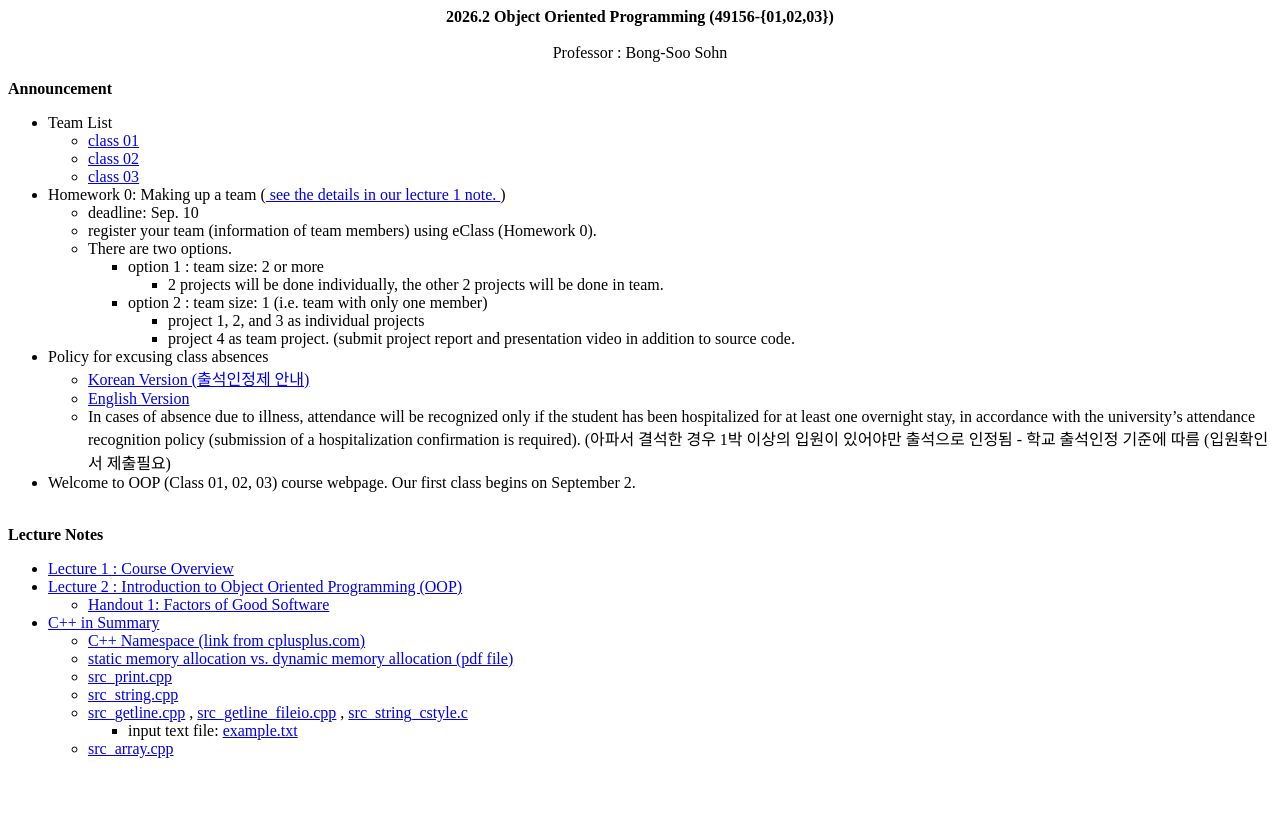
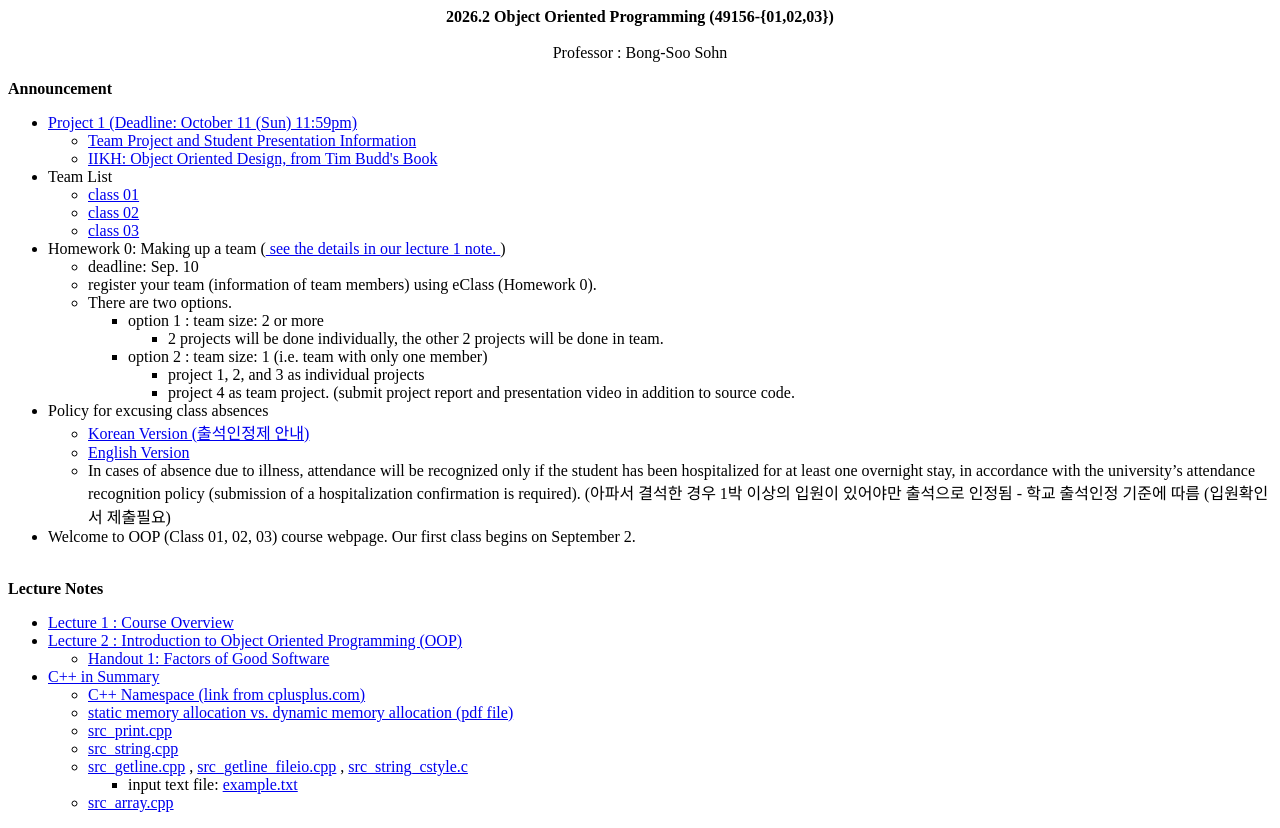
Before and after one commit to sohnbong/oop26, a plain HTML site: page index.html in a window 1280 px wide. Before the commit the page ends 800 px from the top, so only its background shows below. Drawn offline with Linux system fonts and the light colour scheme.

Commit message:
Add project 1 announcement and related links

```diff
--- a/index.html
+++ b/index.html
@@ -5,6 +5,11 @@
 <br>
 <b> Announcement </b>
 <ul>
+	<li> <a href="./oop26_proj1.pdf">Project 1 (Deadline: October 11 (Sun) 11:59pm)</a>
+		<ul>
+		<li> <a href="./project1.html">Team Project and Student Presentation Information</a>
+		<li> <a href="./chap03.pdf">IIKH: Object Oriented Design, from Tim Budd's Book</a>
+		</ul>
 	<li> Team List</li>
 	<ul>
 		<li> <a href="./class01.txt">class 01</a></li>
```
